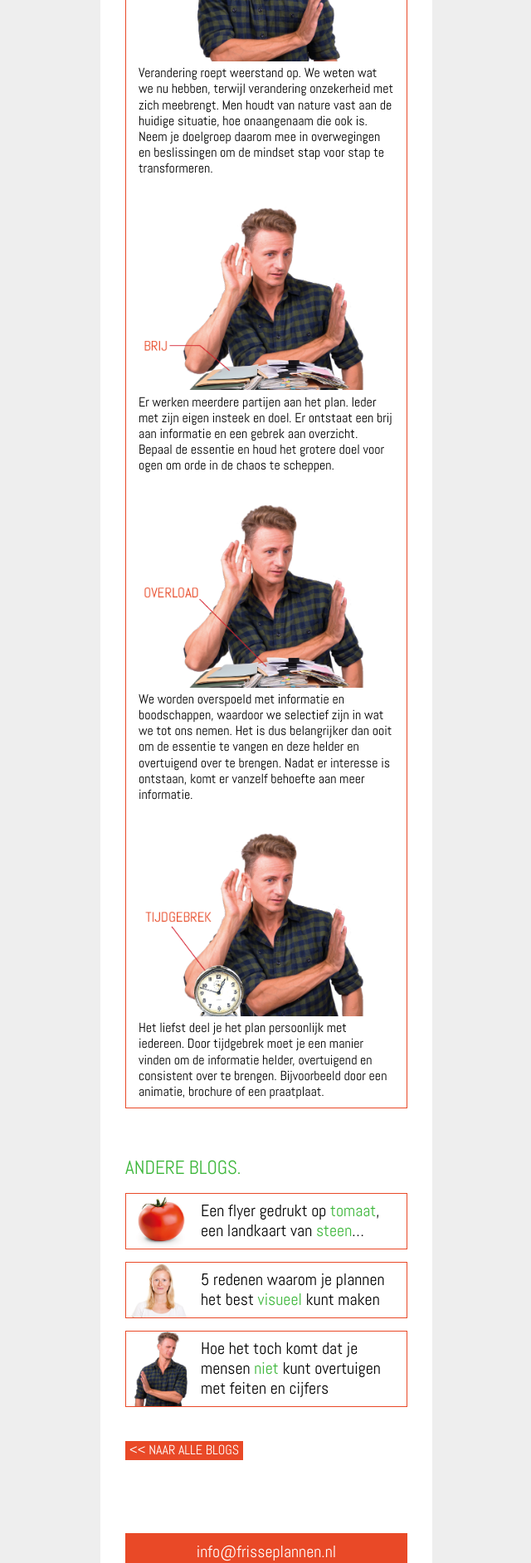
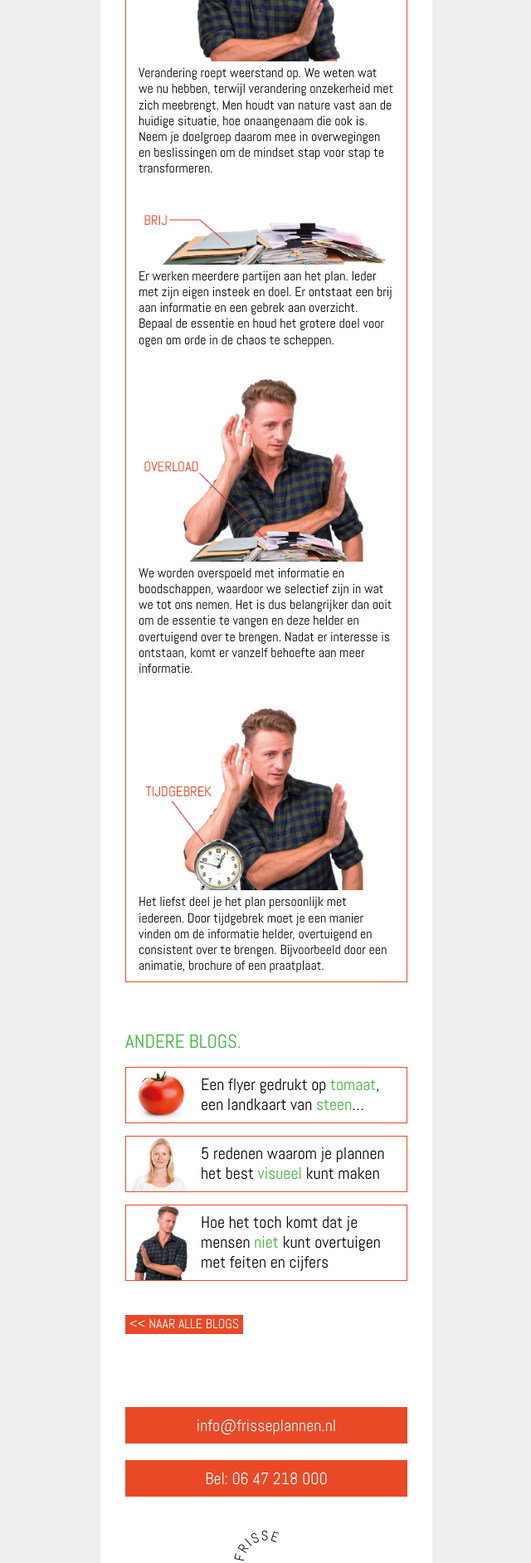
Before and after one commit to jhvanderschee/carli_d, a Jekyll site: the page built from _posts/2019-01-02-blog-7-valkuilen.md, in a window 1280 px wide. Shown: the part 1658-3542 px from the top of the page at 83% size, without its empty margins (319-959 px from the left). Built offline with Jekyll 4.4.1, drawn with Linux system fonts in a browser that asks for light colours.

Commit message:
Updated 2 files via CloudCannon

```diff
--- a/_posts/2019-01-02-blog-7-valkuilen.md
+++ b/_posts/2019-01-02-blog-7-valkuilen.md
@@ -16,7 +16,7 @@ image: /img/Blog_valkuilen-30.png
 
 ![](/uploads/blog-valkuilen-41.png)<br>Verandering roept weerstand op. We weten wat we nu hebben, terwijl verandering onzekerheid met zich meebrengt. Men houdt van nature vast aan de huidige situatie, hoe onaangenaam die ook is. Neem je doelgroep daarom mee in overwegingen en beslissingen om de mindset stap voor stap te transformeren.&nbsp;
 
-![](/uploads/blog-valkuilen-36.png)<br>Er werken meerdere partijen aan het plan. Ieder met zijn eigen insteek en doel. Er ontstaat een brij aan informatie en een gebrek aan overzicht. Bepaal de essentie en houd het grotere doel voor ogen om orde in de chaos te scheppen.
+![](/uploads/blog-valkuilen-42.png)<br>Er werken meerdere partijen aan het plan. Ieder met zijn eigen insteek en doel. Er ontstaat een brij aan informatie en een gebrek aan overzicht. Bepaal de essentie en houd het grotere doel voor ogen om orde in de chaos te scheppen.
 
 ![](/uploads/blog-valkuilen-37.png)<br>We worden overspoeld met informatie en boodschappen, waardoor we selectief zijn in wat we tot ons nemen. Het is dus belangrijker dan ooit om de essentie te vangen en deze helder en overtuigend over te brengen. Nadat er interesse is ontstaan, komt er vanzelf behoefte aan meer informatie.&nbsp;
 
```
Also changed, not shown: uploads/blog-valkuilen-42.png (added).
